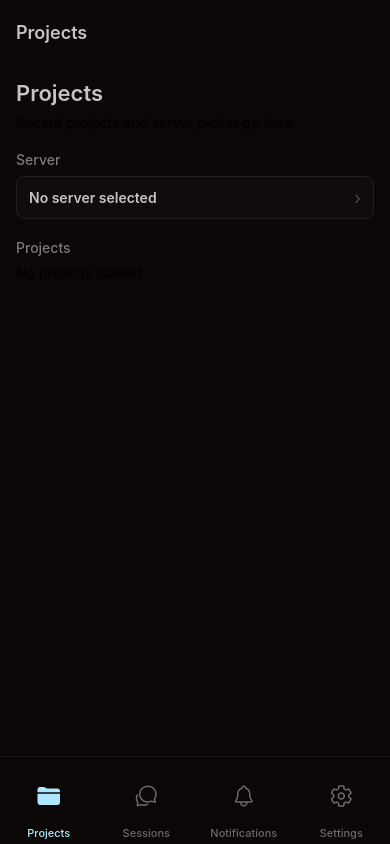
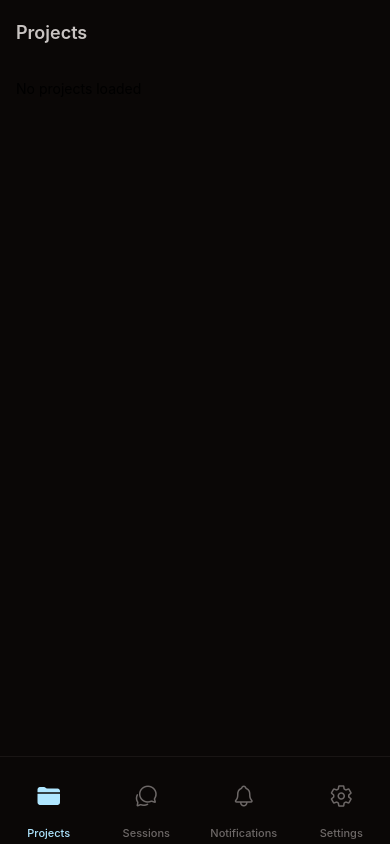
Before and after one commit to georgi/opencode-mobile, a React Native app: screen /ProjectsHome in a window 390 px wide. Built offline with nearby package versions, Linux system fonts and the light colour scheme; what react-native-worklets would draw is missing.

Commit message:
chore: Simplify UI by removing redundant titles and labels
- Remove title and server selector from ProjectsHomeScreen
- Remove title from SessionsScreen
- Clean up unnecessary label elements for cleaner interface

```diff
--- a/src/screens/ProjectsHomeScreen.tsx
+++ b/src/screens/ProjectsHomeScreen.tsx
@@ -35,23 +35,7 @@ export default function ProjectsHomeScreen() {
 
   return (
     <View style={styles.container}>
-      <Text style={styles.title}>Projects</Text>
-      <Text>Recent projects and server picker go here.</Text>
-
-      <Text style={styles.label}>Server</Text>
-      <Pressable
-        style={styles.serverSelector}
-        onPress={() => navigation.navigate("Settings")}
-      >
-        <Text style={styles.serverSelectorLabel}>
-          {currentServer?.label ?? "No server selected"}
-        </Text>
-        <Text style={styles.serverSelectorChevron}>›</Text>
-      </Pressable>
-
       {lastError ? <Text style={styles.error}>{lastError}</Text> : null}
-
-      <Text style={styles.label}>Projects</Text>
       {projects.length === 0 ? (
         <Text>No projects loaded</Text>
       ) : (
--- a/src/screens/SessionsScreen.tsx
+++ b/src/screens/SessionsScreen.tsx
@@ -37,7 +37,6 @@ export default function SessionsScreen() {
 
   return (
     <View style={styles.container}>
-      <Text style={styles.title}>Sessions</Text>
       <Text>Quick access to recent sessions.</Text>
 
       <Text style={styles.label}>Project</Text>
@@ -78,11 +77,6 @@ const styles = StyleSheet.create({
     gap: 8,
     backgroundColor: colors.background.base,
   },
-  title: {
-    fontSize: 20,
-    fontWeight: "600",
-    color: colors.text.base,
-  },
   label: {
     fontSize: 14,
     fontWeight: "500",
```
